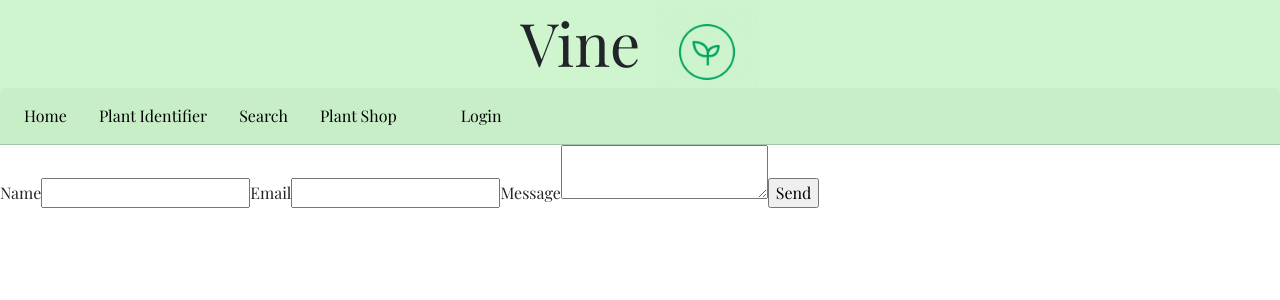
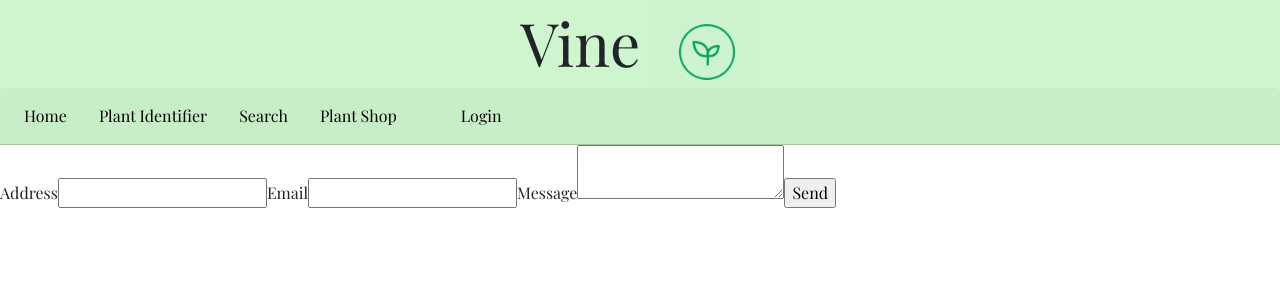
Before and after one commit to milan460/Vine, a Vue app in the folder vue/: page /Information in a window 1280 px wide. Shown: the top 300 px of the page. Built offline with nearby package versions, Linux system fonts and the light colour scheme.

Commit message:
so i can pull

```diff
--- a/vue/src/components/ContactForm.vue
+++ b/vue/src/components/ContactForm.vue
@@ -1,11 +1,12 @@
 <template>
   <form ref="form" @submit.prevent="sendEmail">
-    <label>Name</label>
+    <label>Address</label>
     <input type="text" name="user_name">
     <label>Email</label>
     <input type="email" name="user_email">
     <label>Message</label>
     <textarea name="message"></textarea>
+
     <input type="submit" value="Send">
   </form>
 </template>
```
